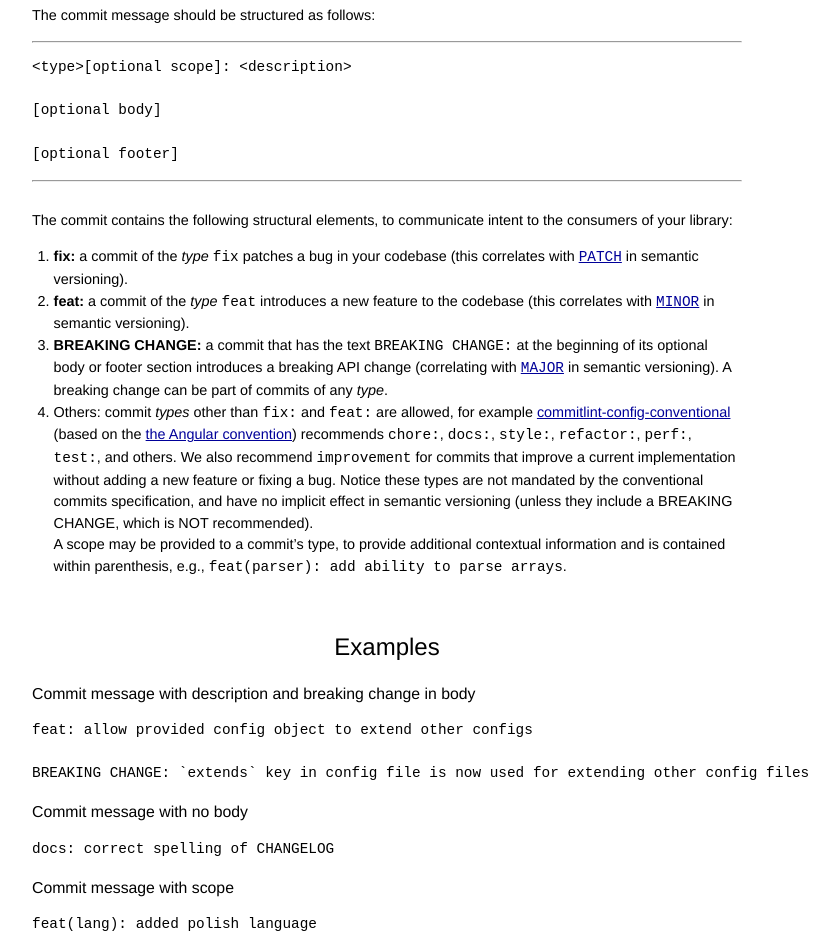
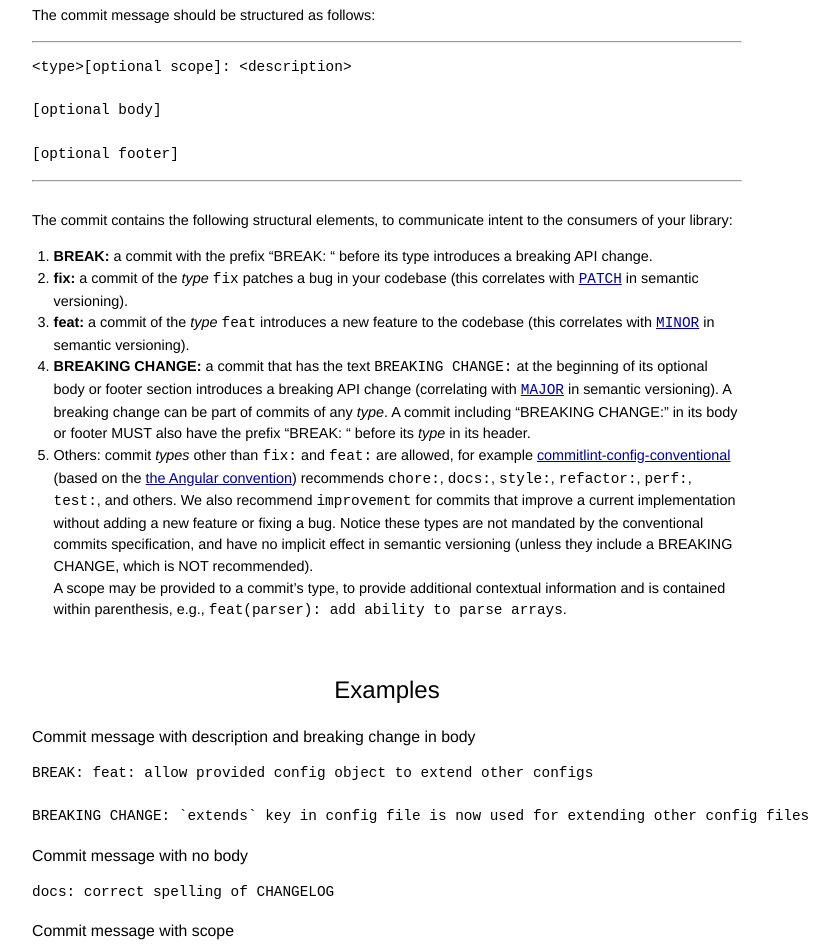
Before and after one commit to conventional-commits/conventionalcommits.org, a Jekyll site: the page built from index.md, in a window 1280 px wide and 1400 px high. Shown: the part 352-1304 px from the top of the window, without its empty margins (253-1092 px from the left). Built offline with Jekyll 4.4.1, drawn with Linux system fonts in a browser that asks for light colours; some of the changed text lies outside the part shown.

Commit message:
BREAK: feat: indicate breaking changes in header via "BREAK: " prefix
BREAKING CHANGE: adds new "BREAK: " prefix before type in header in commits including breaking API changes. Tools written to the spec before this feature may fail to parse or flag as non-compliant commit messages using this feature. Breaking change commit messages written to prior versions of this spec will not be compliant with versions of the spec with this change.

Tools can regain spec compliance by adding support for parsing the new "BREAK: " prefix.

For a commit that includes API-breaking changes, that fact is the most important thing to say about the commit, so lead with it in the commit message header. Indicating breakingness in the commit message header makes API breakages more apparent on skim in more contexts.

```diff
--- a/index.md
+++ b/index.md
@@ -27,10 +27,14 @@ The commit message should be structured as follows:
 The commit contains the following structural elements, to communicate intent to the
 consumers of your library:
 
+1. **BREAK:** a commit with the prefix "BREAK: " before its type introduces a
+   breaking API change.
 1. **fix:** a commit of the _type_ `fix` patches a bug in your codebase (this correlates with [`PATCH`](http://semver.org/#summary) in semantic versioning).
 2. **feat:** a commit of the _type_ `feat` introduces a new feature to the codebase (this correlates with [`MINOR`](http://semver.org/#summary) in semantic versioning).
 3. **BREAKING CHANGE:** a commit that has the text `BREAKING CHANGE:` at the beginning of its optional body or footer section introduces a breaking API change (correlating with [`MAJOR`](http://semver.org/#summary) in semantic versioning).
 A breaking change can be part of commits of any _type_.
+A commit including "BREAKING CHANGE:" in its body or footer MUST also have the
+prefix "BREAK: " before its _type_ in its header.
 4. Others: commit _types_ other than `fix:` and `feat:` are allowed, for example [commitlint-config-conventional](https://github.com/marionebl/commitlint/tree/master/%40commitlint/config-conventional) (based on the [the Angular convention](https://github.com/angular/angular/blob/22b96b9/CONTRIBUTING.md#-commit-message-guidelines)) recommends `chore:`, `docs:`, `style:`, `refactor:`, `perf:`, `test:`, and others.
 We also recommend `improvement` for commits that improve a current implementation without adding a new feature or fixing a bug.
 Notice these types are not mandated by the conventional commits specification, and have no implicit effect in semantic versioning (unless they include a BREAKING CHANGE, which is NOT recommended).
@@ -87,6 +91,8 @@ debug issues across project boundaries.
 
 The key words “MUST”, “MUST NOT”, “REQUIRED”, “SHALL”, “SHALL NOT”, “SHOULD”, “SHOULD NOT”, “RECOMMENDED”, “MAY”, and “OPTIONAL” in this document are to be interpreted as described in [RFC 2119](https://www.ietf.org/rfc/rfc2119.txt).
 
+1. Commits including a breaking change MUST be prefixed with "BREAK: ", before
+   the type.
 1. Commits MUST be prefixed with a type, which consists of a noun, `feat`, `fix`, etc., followed by a colon and a space.
 2. The type `feat` MUST be used when a commit adds a new feature to your application or library.
 3. The type `fix` MUST be used when a commit represents a bug fix for your application.
@@ -96,6 +102,9 @@ The description is a short description of the code changes, e.g., _fix: array pa
 6. A longer commit body MAY be provided after the short description, providing additional contextual information about the code changes. The body MUST begin one blank line after the description.
 7. A footer MAY be provided one blank line after the body (or after the description if body is missing).
   The footer SHOULD contain additional issue references about the code changes (such as the issues it fixes, e.g.,`Fixes #13`).
+8. Breaking changes MUST be indicated at the very beginning of the header
+   section of a commit. A breaking change commit header MUST consist of the
+   uppercase text `BREAK`, followed by a colon and a space.
 8. Breaking changes MUST be indicated at the very beginning of the footer or body section of a commit. A breaking change MUST consist of the uppercase text `BREAKING CHANGE`, followed by a colon and a space.
 9. A description MUST be provided after the `BREAKING CHANGE: `, describing what has changed about the API, e.g., _BREAKING CHANGE: environment variables now take precedence over config files._
 10. The footer MUST only contain `BREAKING CHANGE`, external links, issue references, and other meta-information.
```
Also changed, not shown: other parts of index.md (+1 -1 lines).
